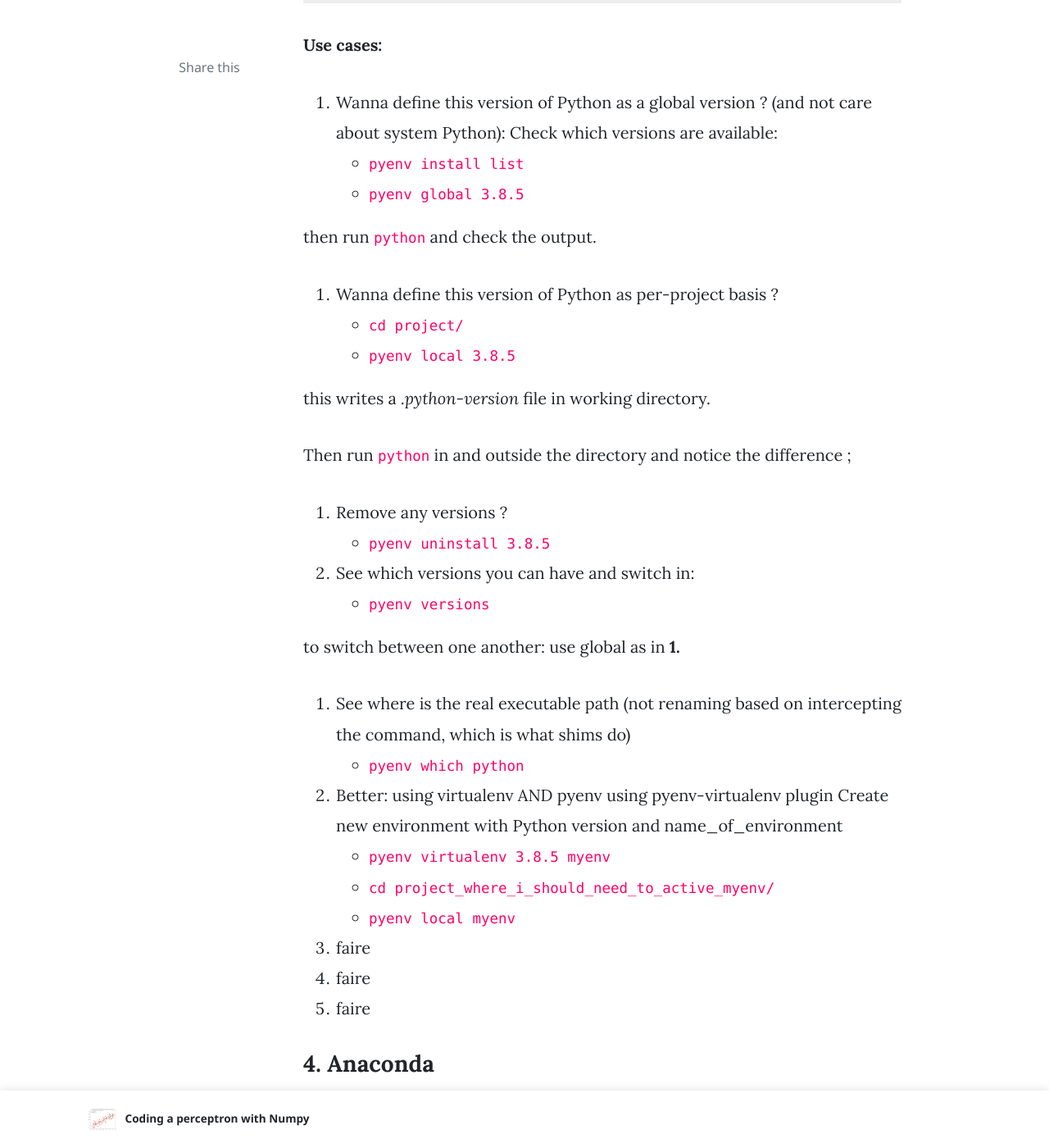
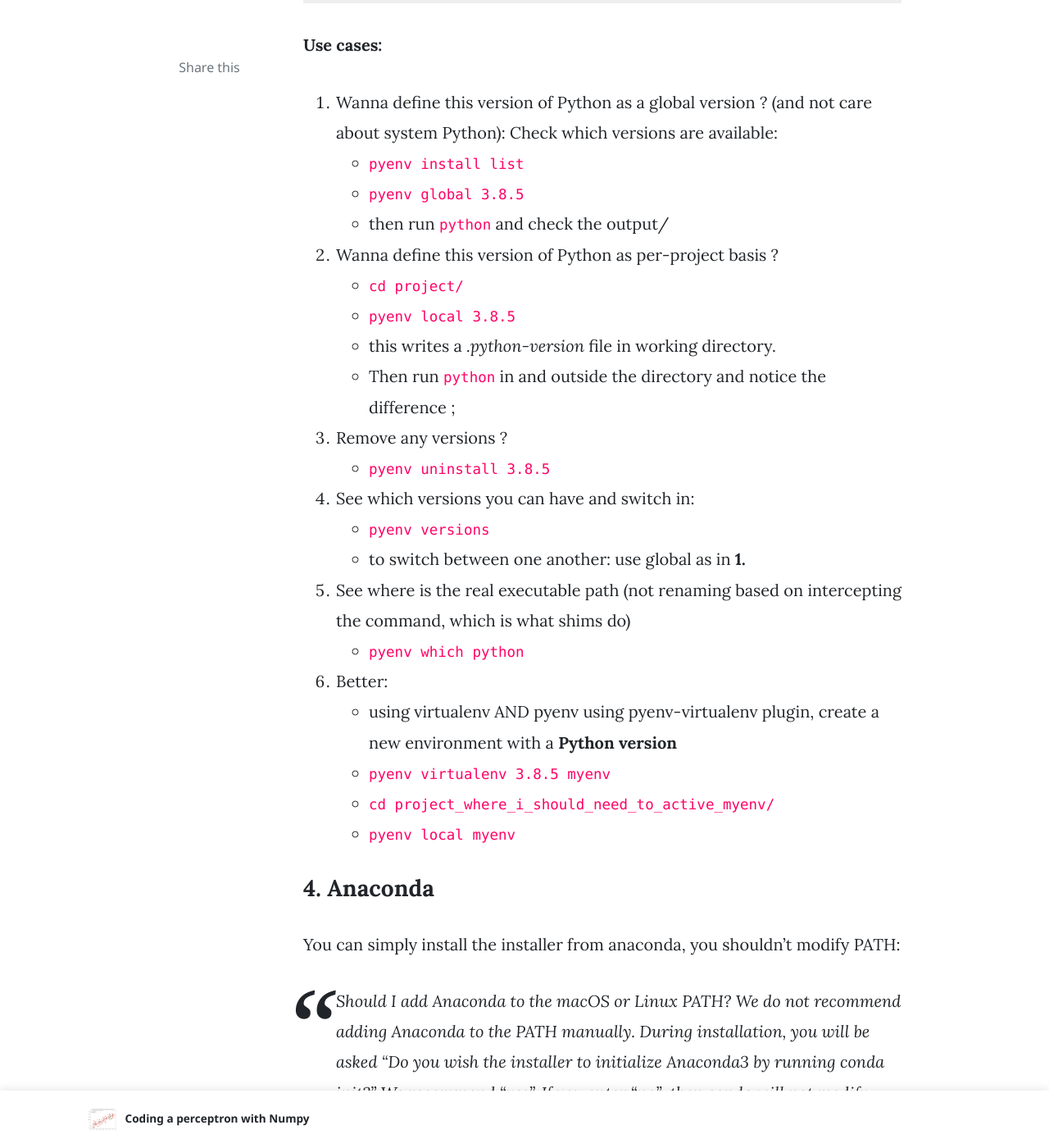
Before and after one commit to Luc-Bertin/PythonBlog, a Jekyll site: the page built from _posts/2020-08-14-Install-Python.md, in a window 1280 px wide and 1400 px high, scrolled down 4141 px. Shown: the whole window at 82% size. Built offline with Jekyll 4.4.1, drawn with Linux system fonts in a browser that asks for light colours; nearby versions of some CDN libraries; comment, search, counter and statistics services are not loaded.

Commit message:
typo corrections Install python post

````diff
--- a/_posts/2020-08-14-Install-Python.md
+++ b/_posts/2020-08-14-Install-Python.md
@@ -77,32 +77,25 @@
  Check which versions are available:
  - ```pyenv install list```
  - ```pyenv global 3.8.5```
-
- then run ```python``` and check the output.
+ - then run ```python``` and check the output/
 2. Wanna define this version of Python as per-project basis ?
  - ```cd project/```
  - ```pyenv local 3.8.5```
-
- this writes a *.python-version* file in working directory.
-
- Then run ```python``` in and outside the directory and notice the difference ;
+ - this writes a *.python-version* file in working directory.
+ - Then run ```python``` in and outside the directory and notice the difference ;
 3. Remove any versions ?
  - ```pyenv uninstall 3.8.5```
 4. See which versions you can have and switch in:
  - ```pyenv versions```
-
- to switch between one another: use global as in **1.**
+ - to switch between one another: use global as in **1.**
 5. See where is the real executable path (not renaming based on intercepting the command, which is what shims do)
  - ```pyenv which python```
-6. Better: using virtualenv AND pyenv using pyenv-virtualenv plugin
- Create new environment with Python version and name_of_environment
+6. Better:
+ - using virtualenv AND pyenv using pyenv-virtualenv plugin, create a new environment with a **Python version**
  - ```pyenv virtualenv 3.8.5 myenv```
  - ```cd project_where_i_should_need_to_active_myenv/```
  - ```pyenv local myenv```
 
-1. faire
-2. faire
-3. faire
 
 ### 4. Anaconda
 You can simply install the installer from anaconda, you shouldn't modify PATH:
````
